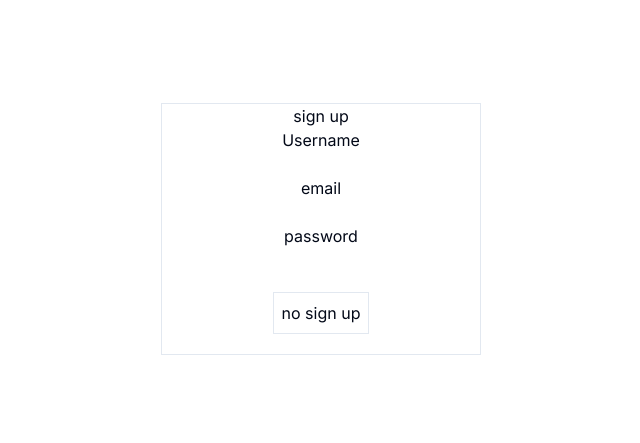
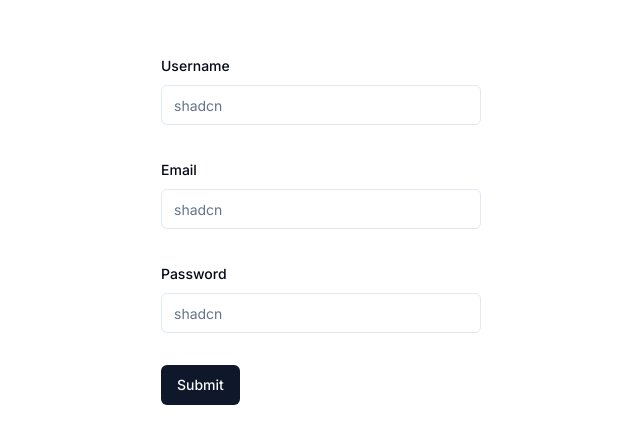
Before and after one commit to kflieder/kapi-care, a Next.js app: page /forms/SignUpForm in a window 1280 px wide. Shown: the part 171-614 px from the top of the page, without its empty margins (319-959 px from the left). Built offline with nearby package versions, Linux system fonts and the light colour scheme.

Commit message:
update forms
updated forms with shadcn and zod

```diff
--- a/src/app/forms/Application/page.tsx
+++ b/src/app/forms/Application/page.tsx
@@ -5,7 +5,7 @@ import { zodResolver } from '@hookform/resolvers/zod';
 import { useForm } from 'react-hook-form';
 import { Button } from '@/components/ui/button';
 import { Input } from '@/components/ui/input';
-import { Form, FormControl, FormDescription, FormField, FormItem, FormLabel, FormMessage } from '@/components/ui/form';
+import { Form, FormControl, FormField, FormItem, FormLabel, FormMessage } from '@/components/ui/form';
 import axios from 'axios';
 import { Textarea } from '@/components/ui/textarea';
 
--- a/src/app/forms/SignUpForm/page.tsx
+++ b/src/app/forms/SignUpForm/page.tsx
@@ -3,7 +3,19 @@ import React, { useEffect } from 'react'
 import Link from 'next/link'
 import { useRouter } from 'next/navigation';
 import axios, { Axios } from 'axios';
-import { set } from 'mongoose';
+import { z } from 'zod';
+import { zodResolver } from '@hookform/resolvers/zod';
+import { useForm } from 'react-hook-form';
+import { Input } from '@/components/ui/input';
+import { Button } from '@/components/ui/button';
+import { Form, FormField, FormControl, FormItem, FormLabel, FormMessage } from '@/components/ui/form';
+
+
+const signUpSchema = z.object({
+  username: z.string(),
+  email: z.string().email(),
+  password: z.string().min(8)
+})
 
 export default function SignUpForm() {
   const router = useRouter();
@@ -15,10 +27,16 @@ export default function SignUpForm() {
     password: ''
   })
 
+  const form = useForm({
+    resolver: zodResolver(signUpSchema),
+    defaultValues: user
+  })
+
   const onSignUp = async () => {
     try {
       setLoading(true);
       const response = await axios.post('/api/users/signup', user);
+      console.log(response.data);
       router.push('/login');
     } catch (error: any) {
       console.log(error);
@@ -27,26 +45,59 @@ export default function SignUpForm() {
     }
   }
 
-  useEffect(() => {
-    if (user.email.length > 0 && user.password.length > 0 && user.username.length > 0) {
-      setButtonDisabled(false)
-    } else {
-      setButtonDisabled(true)
-    }
-  }, [user])
+  function onSubmit(values: z.infer<typeof signUpSchema>) {
+    setUser(values);
+    onSignUp();
+  }
 
   return (
-    <div className="h-screen flex justify-center items-center">
-      <div className="flex flex-col w-80 border justify-center items-center">
-        <h1>{loading ? "processing" : "sign up"}</h1>
-        <label>Username</label>
-        <input id="username" type="text" value={user.username} onChange={(e) => setUser({ ...user, username: e.target.value })} />
-        <label>email</label>
-        <input id="email" type="text" value={user.email} onChange={(e) => setUser({ ...user, email: e.target.value })} />
-        <label>password</label>
-        <input id="password" type="password" value={user.password} onChange={(e) => setUser({ ...user, password: e.target.value })} />
-        <button onClick={onSignUp} className="border m-5 p-2">{buttonDisabled ? "no sign up" : "sign up"}</button>
-      </div>
+    <div className="flex justify-center h-screen items-center">
+    <div className="w-80">
+    <Form {...form}>
+      <form onSubmit={form.handleSubmit(onSubmit)} className="space-y-8">
+        <FormField
+          control={form.control}
+          name="username"
+          render={({ field }) => (
+            <FormItem>
+              <FormLabel>Username</FormLabel>
+              <FormControl>
+                <Input placeholder="shadcn" {...field} />
+              </FormControl>
+              <FormMessage />
+            </FormItem>
+          )}
+        />
+        <FormField
+          control={form.control}
+          name="email"
+          render={({ field }) => (
+            <FormItem>
+              <FormLabel>Email</FormLabel>
+              <FormControl>
+                <Input placeholder="shadcn" type="email" {...field} />
+              </FormControl>
+              <FormMessage />
+            </FormItem>
+          )}
+        />
+        <FormField
+          control={form.control}
+          name="password"
+          render={({ field }) => (
+            <FormItem>
+              <FormLabel>Password</FormLabel>
+              <FormControl>
+                <Input placeholder="shadcn" type="password" {...field} />
+              </FormControl>
+              <FormMessage />
+            </FormItem>
+          )}
+        />
+        <Button type="submit">Submit</Button>
+      </form>
+    </Form>
+    </div>
     </div>
   )
 }
--- a/src/app/login/page.tsx
+++ b/src/app/login/page.tsx
@@ -3,15 +3,29 @@ import React, { useEffect } from 'react'
 import Link from 'next/link'
 import { useRouter } from 'next/navigation';
 import axios, { Axios } from 'axios';
-import { set } from 'mongoose';
+import { z } from 'zod';
+import { zodResolver } from '@hookform/resolvers/zod';
+import { useForm } from 'react-hook-form';
+import { Input } from '@/components/ui/input';
+import { Button } from '@/components/ui/button';
+import { Form, FormField, FormControl, FormItem, FormLabel, FormMessage } from '@/components/ui/form';
+
+const loginSchema = z.object({
+  email: z.string().email(),
+  password: z.string().min(8)
+})
 
 export default function LogInPage() {
   const router = useRouter();
-  const [buttonDisabled, setButtonDisabled] = React.useState(true);
   const [loading, setLoading] = React.useState(false);
   const [user, setUser] = React.useState({
     email: '',
     password: ''
+  })
+
+  const form = useForm({
+    resolver: zodResolver(loginSchema),
+    defaultValues: user
   })
 
   const onLogin = async () => {
@@ -27,24 +41,47 @@ export default function LogInPage() {
     }
   }
 
-  useEffect(() => {
-    if (user.email.length > 0 && user.password.length > 0) {
-      setButtonDisabled(false)
-    } else {
-      setButtonDisabled(true)
-    }
-  }, [user])
+
+  const onSubmit = (values: z.infer<typeof loginSchema>) => {
+    setUser(values);
+    onLogin();
+  }
 
   return (
-    <div className="h-screen flex justify-center items-center">
-      <div className="flex flex-col w-80 border justify-center items-center">
-        <h1>{loading ? "processing" : "Login"}</h1>
-        <label>email</label>
-        <input id="email" type="text" value={user.email} onChange={(e) => setUser({ ...user, email: e.target.value })} />
-        <label>password</label>
-        <input id="password" type="password" value={user.password} onChange={(e) => setUser({ ...user, password: e.target.value })} />
-        <button onClick={onLogin} className="border m-5 p-2">{buttonDisabled ? "no sign up" : "sign up"}</button>
-      </div>
+    <div className='flex justify-center items-center h-screen'>
+    <div className='w-80'>
+      <Form {...form}>
+      <form onSubmit={form.handleSubmit(onSubmit)} className="space-y-8">
+        <FormField
+          control={form.control}
+          name="email"
+          render={({ field }) => (
+            <FormItem>
+              <FormLabel>Email</FormLabel>
+              <FormControl>
+                <Input placeholder="Email" {...field} />
+              </FormControl>
+              <FormMessage />
+            </FormItem>
+          )}
+        />
+        <FormField
+          control={form.control}
+          name="password"
+          render={({ field }) => (
+            <FormItem>
+              <FormLabel>Username</FormLabel>
+              <FormControl>
+                <Input placeholder="shadcn" type='password' {...field} />
+              </FormControl>
+              <FormMessage />
+            </FormItem>
+          )}
+        />
+        <Button type="submit">Submit</Button>
+      </form>
+    </Form>
+    </div>
     </div>
   )
 }
```
